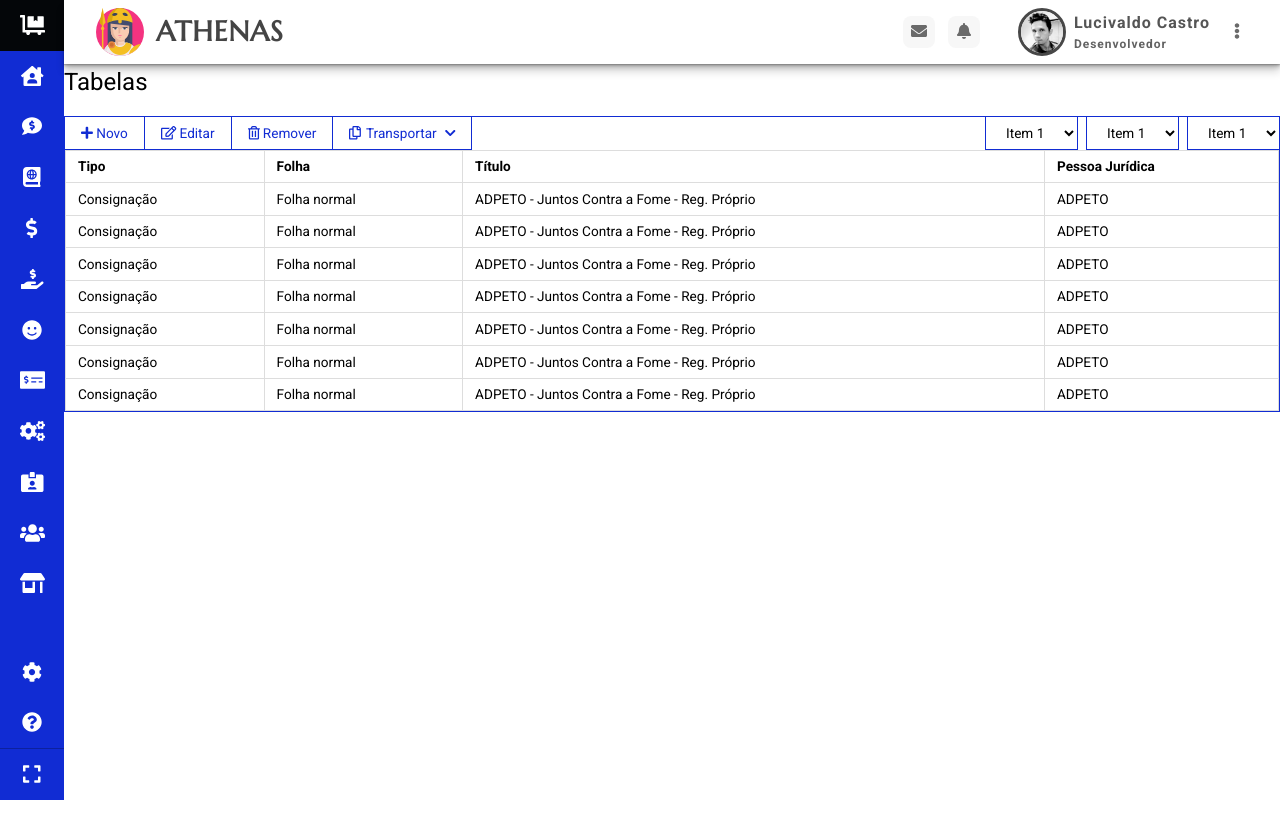
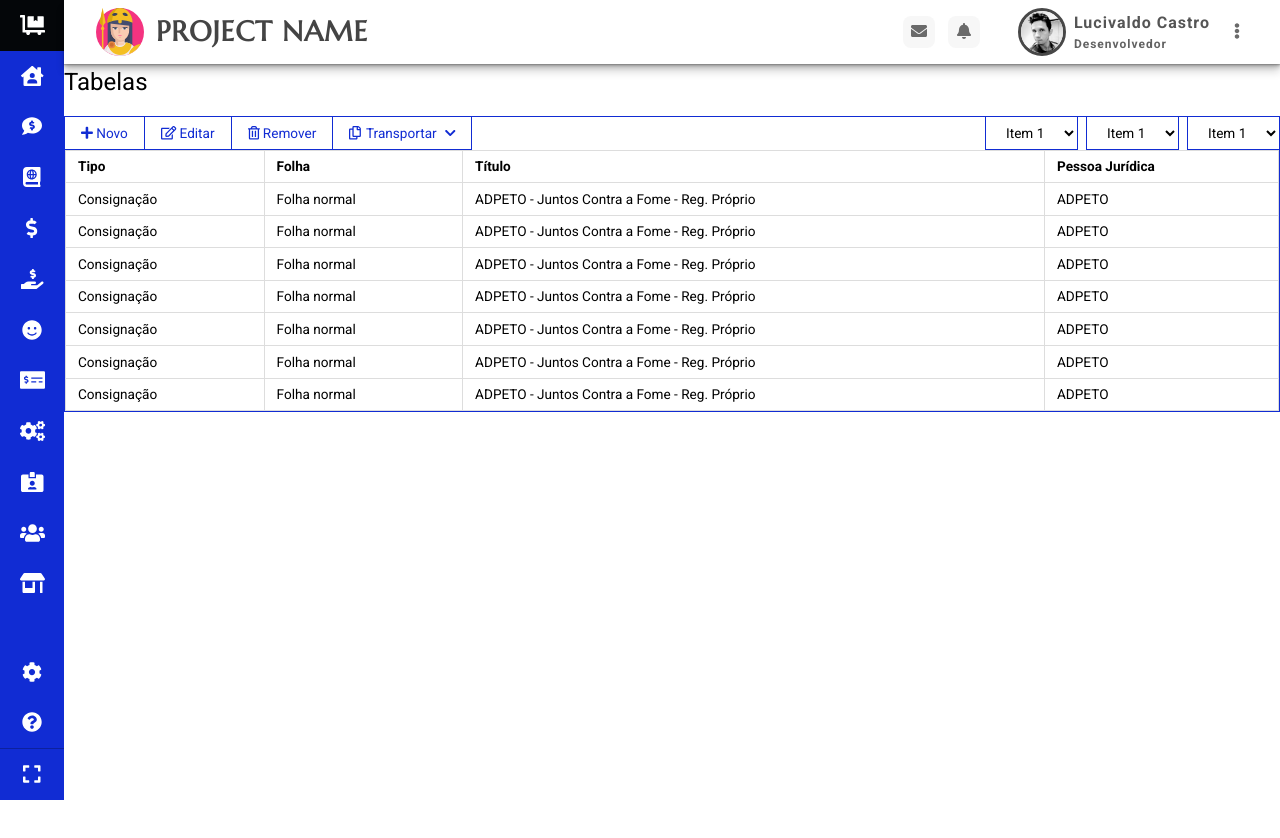
Before and after one commit to lucivaldo/sidebar-vue-example1, a Vue app: page / in a window 1280 px wide. Shown: the top 838 px of the page. Built offline with nearby package versions, Linux system fonts and the light colour scheme.

Commit message:
Alterado o nome do projeto para um título genérico

```diff
--- a/src/components/layout/navbar/Navbar.vue
+++ b/src/components/layout/navbar/Navbar.vue
@@ -5,7 +5,7 @@
         <img src="../../../assets/images/athenas.svg" alt="Logo">
       </div>
 
-      <span class="app__name">Athenas</span>
+      <span class="app__name">Project Name</span>
     </div>
 
     <div class="notifications">
```
